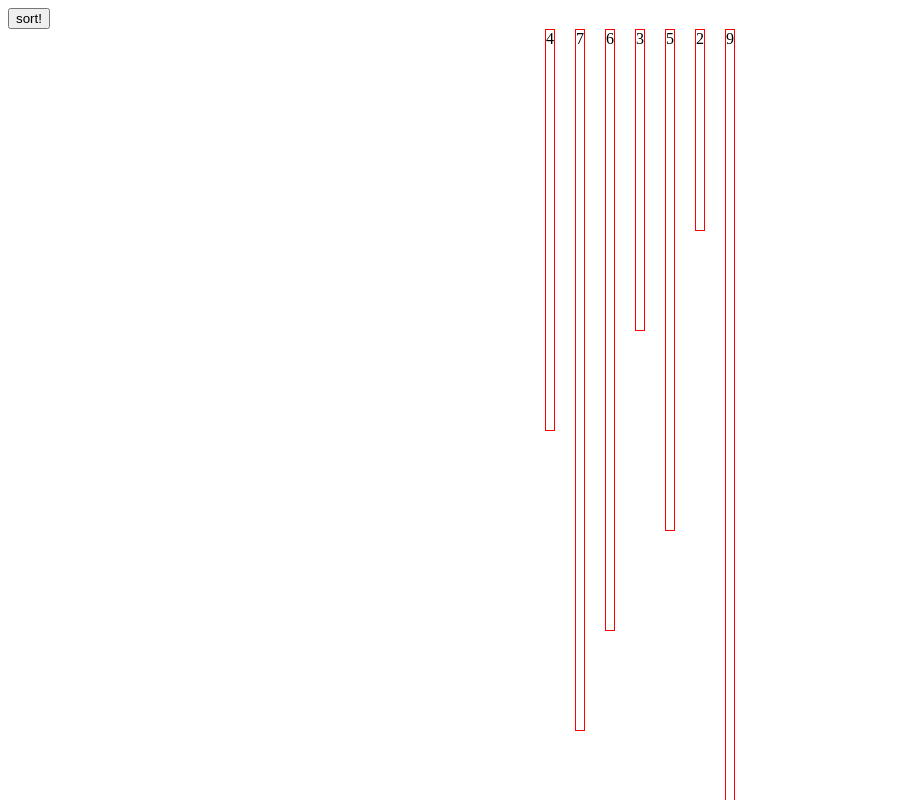
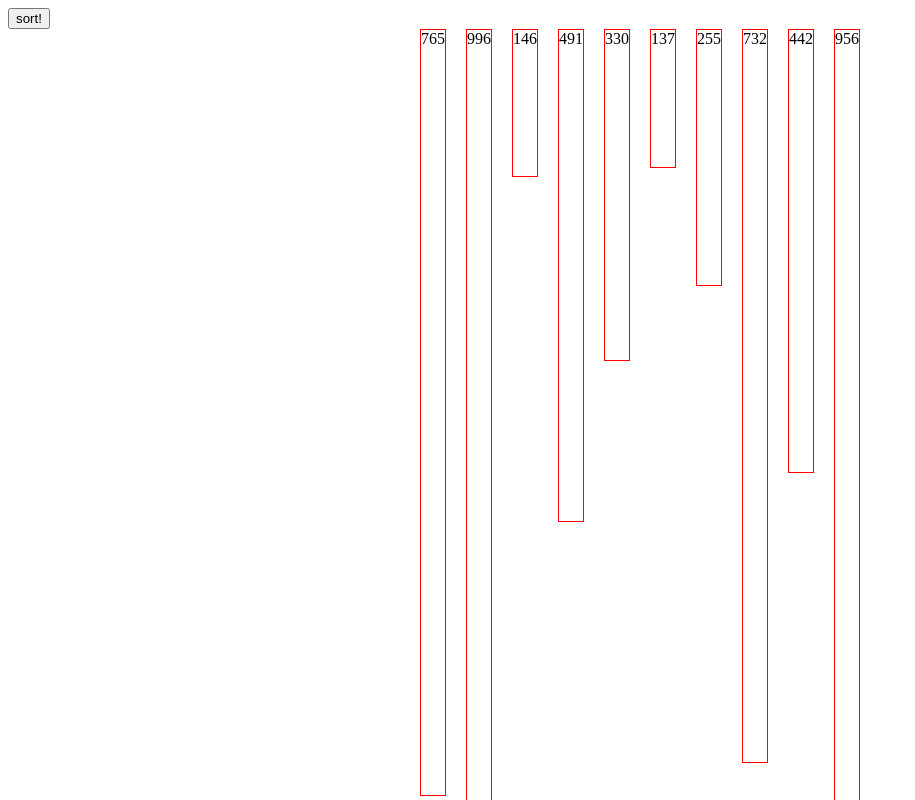
Before and after one commit to tomdaniels/visualeyes, a Next.js app: page / in a window 1280 px wide. Shown: the top 800 px of the page, without its empty margins (0-915 px from the left). Built offline with nearby package versions, Linux system fonts and the light colour scheme.

Commit message:
init random array on mount

```diff
--- a/src/components/array-visualiser/index.tsx
+++ b/src/components/array-visualiser/index.tsx
@@ -1,22 +1,45 @@
-import { ReactElement } from 'react';
+import { ReactElement, useState, useEffect } from 'react';
+import randomIntBetween from 'src/utils/random-int-between';
+import mergeSort from 'src/algo/merge-sort';
 
 import * as styles from '../../styles/array-visualiser.style';
 
-type Props = {
-  array: number[];
-  handleClick: Function;
-};
+export default function ArrayVisualiser(): ReactElement {
+  const [isMounted, setIsMounted] = useState<boolean>(false);
+  const [array, setArray] = useState<number[]>([]);
 
-export default function ArrayVisualiser({
-  array,
-  handleClick,
-}: Props): ReactElement {
+  useEffect(() => {
+    if (!isMounted) {
+      setIsMounted(true);
+      resetArray();
+    }
+  }, [isMounted, array]);
+
+  function resetArray(): void {
+    const newArray = [];
+    for (let i = 0; i < 10; i++) {
+      newArray.push(randomIntBetween(20, 1000));
+    }
+
+    setArray(newArray);
+  }
+
+  function handleClick(array: number[]) {
+    const result = mergeSort(array);
+
+    for (let i = 0; i < array.length; i++) {
+      setTimeout(() => {
+        console.log(result);
+      }, 350 * i);
+    }
+  }
+
   return (
     <>
       <button onClick={() => handleClick(array)}>sort!</button>
       <div css={styles.grid}>
         {array.map((elem, idx) => (
-          <div id={`${idx}`} key={idx} css={styles.element(elem, idx)}>
+          <div id={`${idx}`} key={idx} css={styles.element(elem)}>
             {elem}
           </div>
         ))}
--- a/src/pages/index.tsx
+++ b/src/pages/index.tsx
@@ -1,27 +1,10 @@
 import type { NextPage } from 'next';
-import { useState } from 'react';
-import { flushSync } from 'react-dom';
-import mergeSort from 'src/algo/merge-sort';
 import ArrayVisualiser from 'src/components/array-visualiser/index';
 
 const Visualeyes: NextPage = () => {
-  const [array, setArray] = useState([4, 7, 6, 3, 5, 2, 9]);
-  function handleClick(array: number[]) {
-    const result = mergeSort(array);
-
-    for (let i = 0; i < array.length; i++) {
-      setTimeout(() => {
-        array[i] = result[i];
-        flushSync(() => {
-          console.log(array);
-          setArray(array);
-        });
-      }, 350 * i);
-    }
-  }
   return (
     <div>
-      <ArrayVisualiser array={[...array]} handleClick={handleClick} />
+      <ArrayVisualiser />
     </div>
   );
 };
--- a/src/styles/array-visualiser.style.js
+++ b/src/styles/array-visualiser.style.js
@@ -5,9 +5,8 @@ export const grid = css`
   justify-content: center;
 `;
 
-export const element = (height, position) => css`
-  order: ${position};
-  height: ${height * 100}px;
+export const element = (height) => css`
+  height: ${height}px;
   border: 1px solid red;
   margin: 0 10px;
 `;
--- /dev/null
+++ b/src/utils/random-int-between.ts
@@ -0,0 +1,4 @@
+export default function randomIntBetween(min: number, max: number) {
+  // min and max included
+  return Math.floor(Math.random() * (max - min + 1) + min);
+}
```
